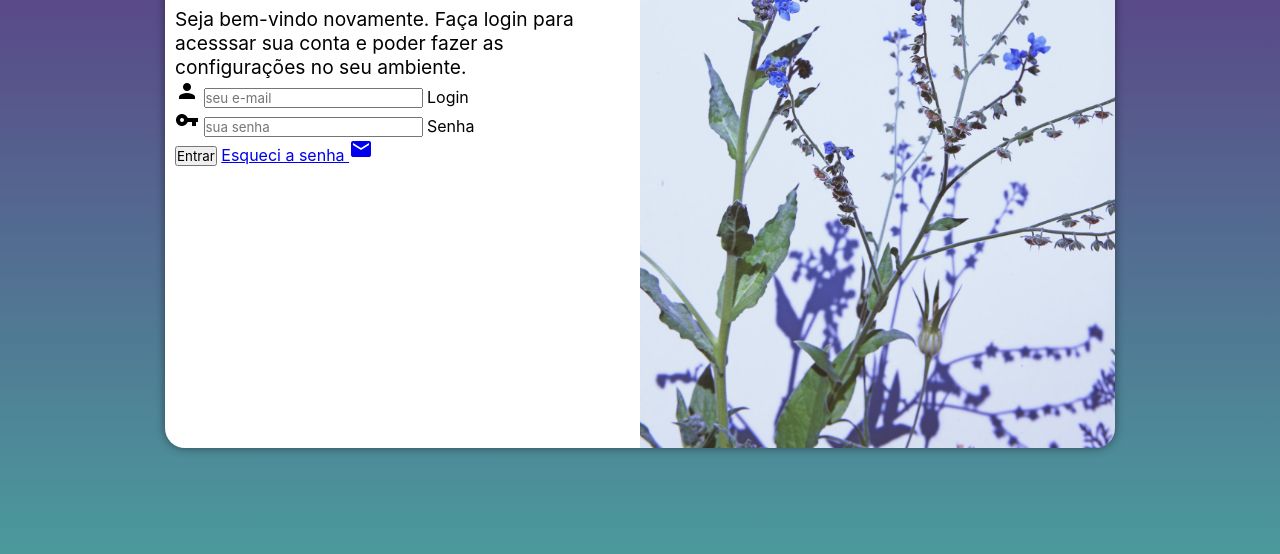
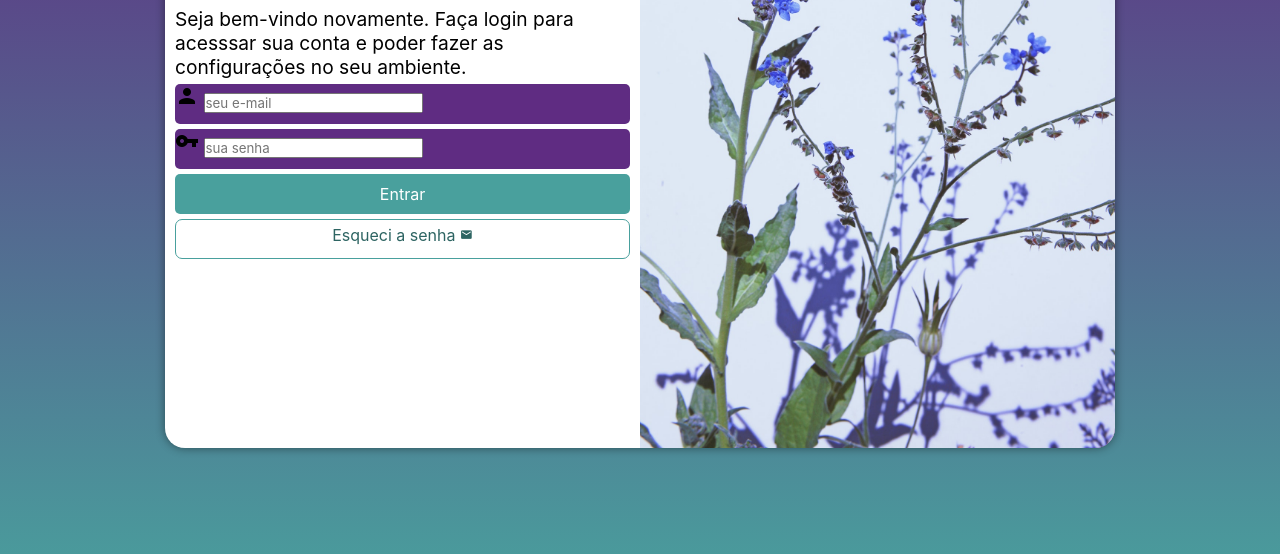
Before and after one commit to reis-dev/projeto-login, a plain HTML site: page index.html in a window 1280 px wide. Shown: the part 202-756 px from the top of the page. Drawn offline with Linux system fonts and the light colour scheme.

Commit message:
aplicando estilo aos formulários e botões

```diff
--- a/estilos/style.css
+++ b/estilos/style.css
@@ -35,7 +35,7 @@ section#login {
   overflow: hidden;
 
   background-color: white;
-  width: 260px;
+  width: 250px;
   height: 500px;
   border-radius: 20px;
   box-shadow: 0px 0px 10px rgba(0, 0, 0, 0.45);
@@ -65,3 +65,55 @@ div#formulario > h1 {
 div#formulario > p {
   font-size: 0.8em;
 }
+
+form > div.campo {
+  background-color: #5f2c82;
+  display: block;
+  width: 100%;
+  height: 40px;
+  border-radius: 5px;
+  margin: 5px 0px;
+}
+
+div.campo > label {
+  display: none;
+}
+
+form > input[type=submit] {
+  display: block;
+  font-size: 1em;
+  width: 100%;
+  height: 40px;
+  background-color: #49a09d;
+  color: white;
+  border: none;
+  border-radius: 5px;
+  cursor: pointer;
+}
+
+form > input[type=submit]:hover {
+  background-color: #2d6462;
+}
+
+form > a.botao {
+  display: block;
+  text-align: center;
+  font-size: 1em;
+  width: 100%;
+  height: 40px;
+  padding-top: 5px;
+  margin-top: 5px;
+  background-color: white;
+  color: #2d6462;
+  border: 1px solid #49a09d;
+  border-radius: 7px;
+  text-decoration: none;
+}
+
+form > a.botao:hover {
+  background-color: #6cd3cf;
+}
+
+form > a.botao > span {
+  font-size: 0.8em;
+}
--- a/index.html
+++ b/index.html
@@ -54,7 +54,7 @@
             </div>
 
             <input type="submit" value="Entrar">
-            <a href="esqueci.html">Esqueci a senha <span class="material-icons">mail</span></a>
+            <a href="esqueci.html" class="botao">Esqueci a senha <span class="material-icons">mail</span></a>
           </form>
         </div>
       </section>
```
